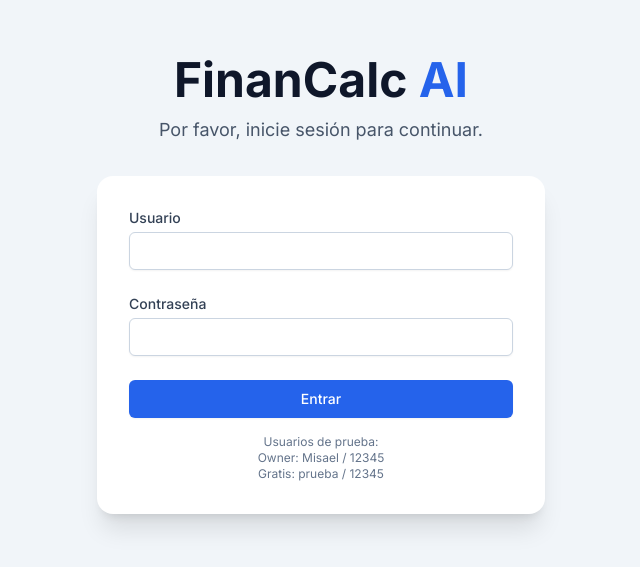
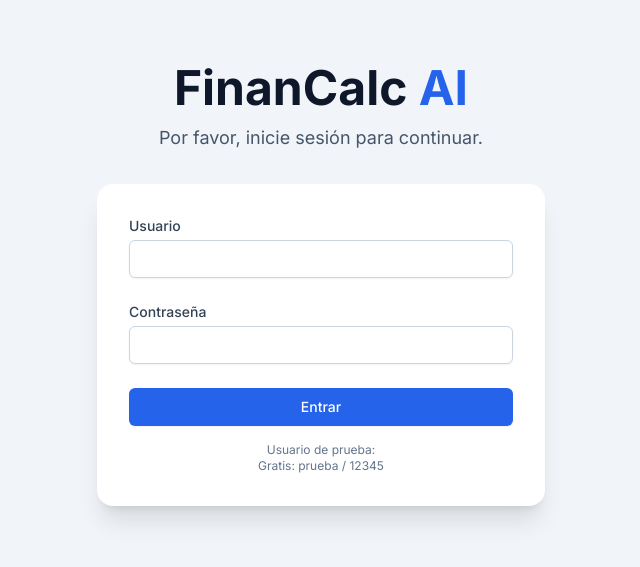
Before and after one commit to MisaelErik/cal, a React (Vite) app: page / in a window 1280 px wide. Shown: the part 115-682 px from the top of the page, without its empty margins (319-959 px from the left). Built offline with nearby package versions, Linux system fonts and the light colour scheme.

Commit message:
Update Login.tsx

```diff
--- a/components/Login.tsx
+++ b/components/Login.tsx
@@ -79,8 +79,7 @@ const Login: React.FC<LoginProps> = ({ onLogin }) => {
                     </div>
                 </form>
                 <div className="text-center mt-4 text-xs text-slate-500 dark:text-slate-400">
-                    <p>Usuarios de prueba:</p>
-                    <p>Owner: Misael / 12345</p>
+                    <p>Usuario de prueba:</p>
                     <p>Gratis: prueba / 12345</p>
                 </div>
             </div>
```
